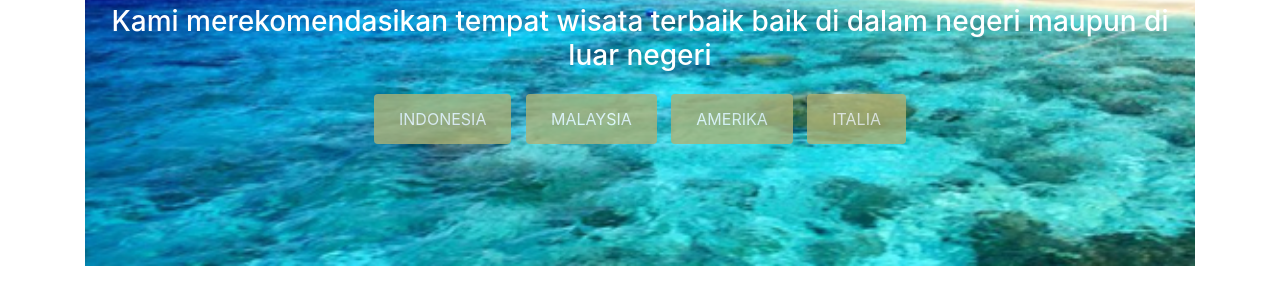
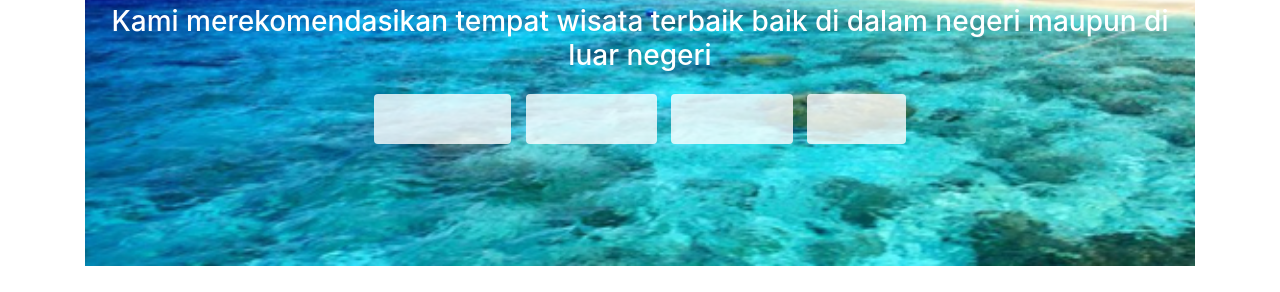
Before and after one commit to janzL4k/Traveling_website, a plain HTML site: page Traveling/index.html in a window 1280 px wide. Shown: the part 508-800 px from the top of the page. Drawn offline with nearby package versions, Linux system fonts and the light colour scheme.

Commit message:
Update style.css
UBAH WARNA

```diff
--- a/Traveling/style.css
+++ b/Traveling/style.css
@@ -35,23 +35,23 @@
 }
 
 .signup {
-    background-color: #ACB276;
+    background-color: #FFFF;
 }
 
 .indonesia {
-    background-color: #ACB276;
+    background-color: #FFFF;
 }
 
 .malaysia {
-    background-color: #ACB276;
+    background-color: #FFFF;
 }
 
 .amerika {
-    background-color: #ACB276;
+    background-color: #FFFF;
 }
 
 .italia {
-    background-color: #ACB276;
+    background-color: #FFFF;
 }
 
 .btn-wrapper {
```
